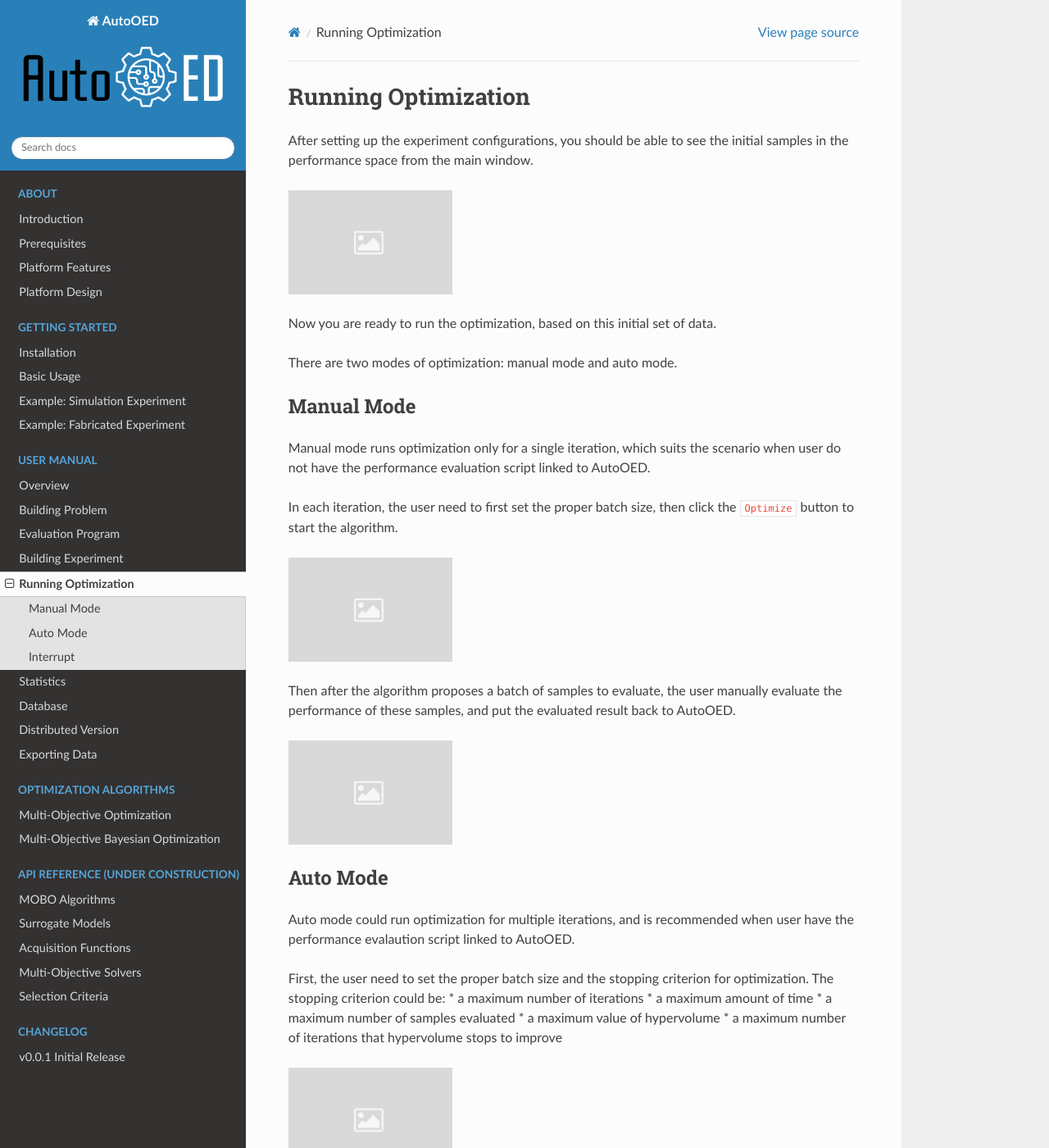
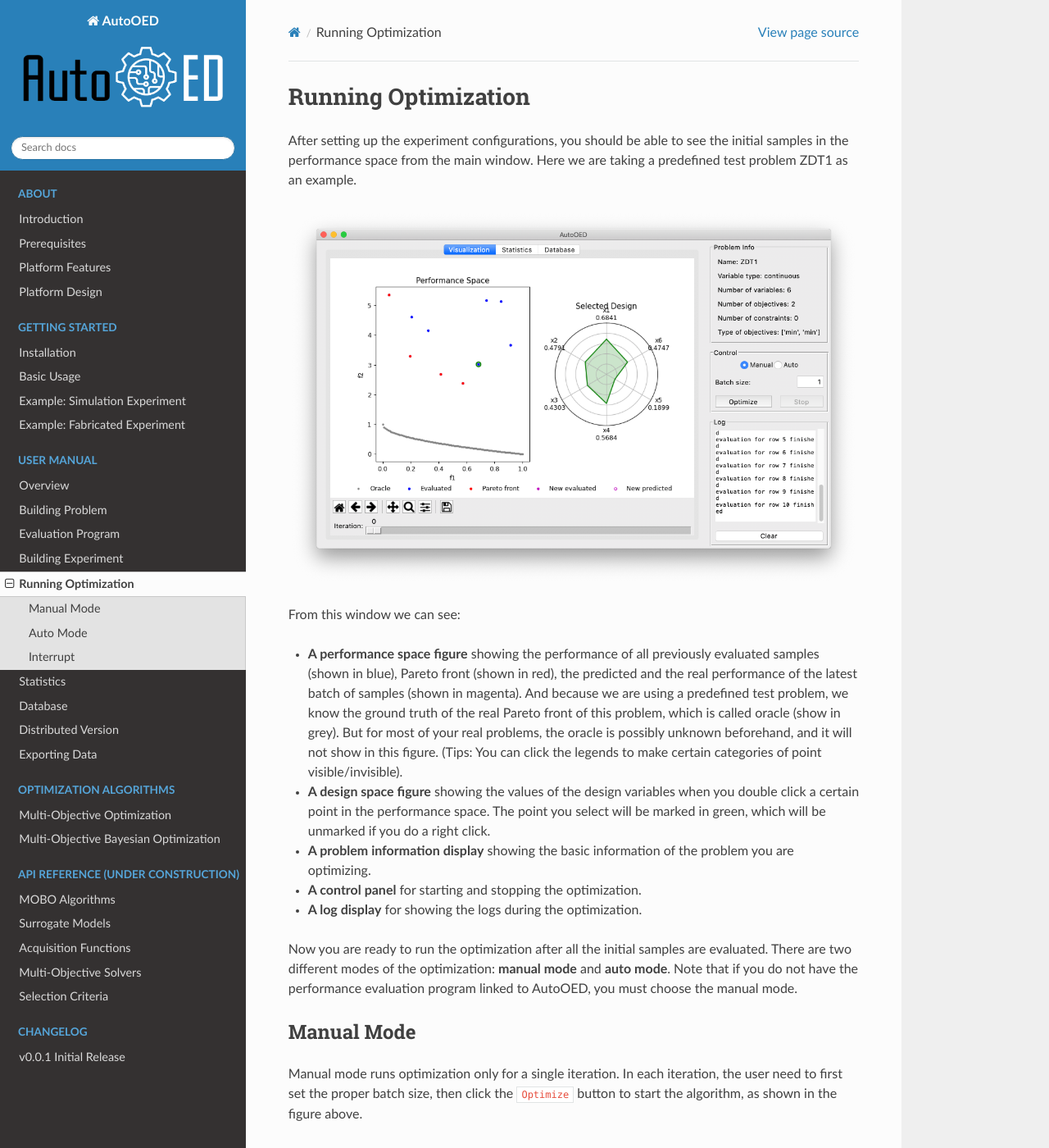
Before and after one commit to yunshengtian/AutoOED, a Sphinx documentation site: the page built from docs/source/content/user-manual/run-optimization.rst, in a window 1280 px wide and 1400 px high. Shown: the whole window at 82% size. Built offline with Sphinx 7.4.7 and the Read the Docs theme 2.0.0, drawn with Linux system fonts in a browser that asks for light colours; some of the changed text lies outside the part shown.

Commit message:
update docs: about and user manual

```diff
--- a/docs/source/content/about/platform-design.rst
+++ b/docs/source/content/about/platform-design.rst
@@ -17,7 +17,7 @@
 Personal Version
 ----------------
 
-The personal version of AutoOED has all the `supported features <introduction.html#supported-features>`_ except distributed collaboration.
+The personal version of AutoOED has all the `supported features <platform-features.html>`_ except distributed collaboration.
 This version is cleaner and easier to work with, especially when the optimization and evaluation can be done on a single computer.
 For data storage, this version uses SQLite, which is a built-in local database management system that comes with python.
 
--- a/docs/source/content/about/platform-features.rst
+++ b/docs/source/content/about/platform-features.rst
@@ -31,9 +31,9 @@
 
 The platform is designed to enable straightforward integration into an automatic experiment design optimization pipeline.
 The pipeline may include both physical experiments (see `this example <../getting-started/example-fabricated.html>`_)
-and an expensive simulation setup (see `this example <../getting-started/example-simulation.html>`_). The user can provide an evaluation script (written in Python/C/C++/MATLAB)
-and link it to our platform. The evaluation script needs to either collect the values from physical experiments or perform
-the simulation and retrieve the performance. Our platform will automatically call the evaluation script during the optimization workflow.
+and an expensive simulation setup (see `this example <../getting-started/example-simulation.html>`_). The user can provide an evaluation program (written in Python/C/C++/MATLAB)
+and link it to our platform. The evaluation program needs to either collect the values from physical experiments or perform
+the simulation and retrieve the performance. Our platform will automatically call the evaluation program during the optimization workflow.
 
 
 Sequential and batch evaluations
--- a/docs/source/content/user-manual/run-optimization.rst
+++ b/docs/source/content/user-manual/run-optimization.rst
@@ -3,46 +3,82 @@
 --------------------
 
 After setting up the experiment configurations, you should be able to see the initial samples in the performance space from the main window.
+Here we are taking a predefined test problem ZDT1 as an example.
 
-.. figure:: ../../_static/placeholder.png
+.. figure:: ../../_static/user-manual/run-optimization/main.png
+   :width: 700 px
 
-Now you are ready to run the optimization, based on this initial set of data.
+From this window we can see:
 
-There are two modes of optimization: manual mode and auto mode.
+- **A performance space figure** showing the performance of all previously evaluated samples (shown in blue), Pareto front (shown in red),
+  the predicted and the real performance of the latest batch of samples (shown in magenta). And because we are using a predefined test problem,
+  we know the ground truth of the real Pareto front of this problem, which is called oracle (show in grey). But for most of your real problems,
+  the oracle is possibly unknown beforehand, and it will not show in this figure. (Tips: You can click the legends to make certain categories of
+  point visible/invisible).
+- **A design space figure** showing the values of the design variables when you double click a certain point in the performance space.
+  The point you select will be marked in green, which will be unmarked if you do a right click.
+- **A problem information display** showing the basic information of the problem you are optimizing.
+- **A control panel** for starting and stopping the optimization.
+- **A log display** for showing the logs during the optimization.
+
+Now you are ready to run the optimization after all the initial samples are evaluated. There are two different modes of the optimization: **manual mode** and **auto mode**.
+Note that if you do not have the performance evaluation program linked to AutoOED, you must choose the manual mode.
 
 
 Manual Mode
 '''''''''''
 
-Manual mode runs optimization only for a single iteration, which suits the scenario when user do not have the performance evaluation script linked to AutoOED.
+Manual mode runs optimization only for a single iteration.
+In each iteration, the user need to first set the proper batch size, then click the ``Optimize`` button to start the algorithm, as shown in the figure above.
 
-In each iteration, the user need to first set the proper batch size, then click the ``Optimize`` button to start the algorithm.
+Then after the algorithm proposes a batch of samples to evaluate, if the performance evaluation program is provided, AutoOED will automatically calls the program
+and do the evaluation for these samples. Otherwise, you have to manually evaluate the performance of these samples, and put the evaluated result back to AutoOED.
+To do this, you have to click the ``Database`` button at the top to navigate to the **Database** panel:
 
-.. figure:: ../../_static/placeholder.png
+.. figure:: ../../_static/user-manual/run-optimization/database.png
+   :width: 700 px
 
-Then after the algorithm proposes a batch of samples to evaluate, the user manually evaluate the performance of these samples, and put the evaluated result back to AutoOED.
+In this panel, you will need to click the ``Enter Performance`` button at lower left to manually enter the performance for unevaluated samples,
+whose status will appear as "unevaluated" in the database table. After you click that button, this window will show:
 
-.. figure:: ../../_static/placeholder.png
+.. figure:: ../../_static/user-manual/run-optimization/enter_performance.png
+   :width: 400 px
+
+First, you have to specify how many samples you are entering performance for at the top entry, then click ``Update`` to update the below Excel-like table
+with the corresponding number of rows. Then, you need to input the row number of the samples (by looking at the database table) and their performance values.
+Finally, click ``Save`` to save the performance values you have entered to the database, and you will see the performance gets updated in the database table.
 
 
 Auto Mode
 '''''''''
 
-Auto mode could run optimization for multiple iterations, and is recommended when user have the performance evalaution script linked to AutoOED.
+Auto mode could run optimization for multiple iterations, and is recommended when user have the performance evalaution program linked to AutoOED.
+To switch to auto mode, simply select ``Auto`` in the control panel like this:
 
-First, the user need to set the proper batch size and the stopping criterion for optimization. The stopping criterion could be:
-* a maximum number of iterations
-* a maximum amount of time
-* a maximum number of samples evaluated
-* a maximum value of hypervolume
-* a maximum number of iterations that hypervolume stops to improve
+.. figure:: ../../_static/user-manual/run-optimization/auto_control.png
+   :width: 700 px
 
-.. figure:: ../../_static/placeholder.png
+First, the user need to set the proper batch size and the stopping criterion for optimization.
+For setting the stopping criterion, click the ``Set`` button and this window will show:
 
-Then, the user can click the ``Optimize`` button to start the automatic iterative optimization and evaluation, which stops until one of the stopping criteria satisfies.
+.. figure:: ../../_static/user-manual/run-optimization/stop_criterion.png
+   :width: 600 px
+
+As shown in the figure above, the stopping criterion could be one or multiple of the following:
+
+- A maximum amount of time
+- A maximum number of iterations
+- A maximum number of samples evaluated
+- A maximum value of hypervolume
+- A maximum number of iterations that hypervolume stops to improve
+
+To set the criteria, simply click the checkbox(es) to activate and input the corresponding value for your criteria.
+Then click ``Save`` to save the stopping criteria and return to the main window.
+
+Finally, you can click the ``Optimize`` button to start the automatic iterative optimization and evaluation, which stops until one of the stopping criteria satisfies.
 
 
 Interrupt
 '''''''''
 
-Under either mode, at any time, the user can stop the optimizationby just clicking the ``Stop`` button.
+Under either mode, at any time, the user can safely stop the optimization by just clicking the ``Stop`` button next to the ``Optimize`` button.
```
Also changed, not shown: docs/source/content/user-manual/eval-program.rst (+17 -2 lines), docs/source/_static/user-manual/run-optimization/auto_control.png (added), docs/source/_static/user-manual/run-optimization/database.png (added), docs/source/_static/user-manual/run-optimization/enter_performance.png (added), docs/source/_static/user-manual/run-optimization/main.png (added), docs/source/_static/user-manual/run-optimization/stop_criterion.png (added), 1 other file.
